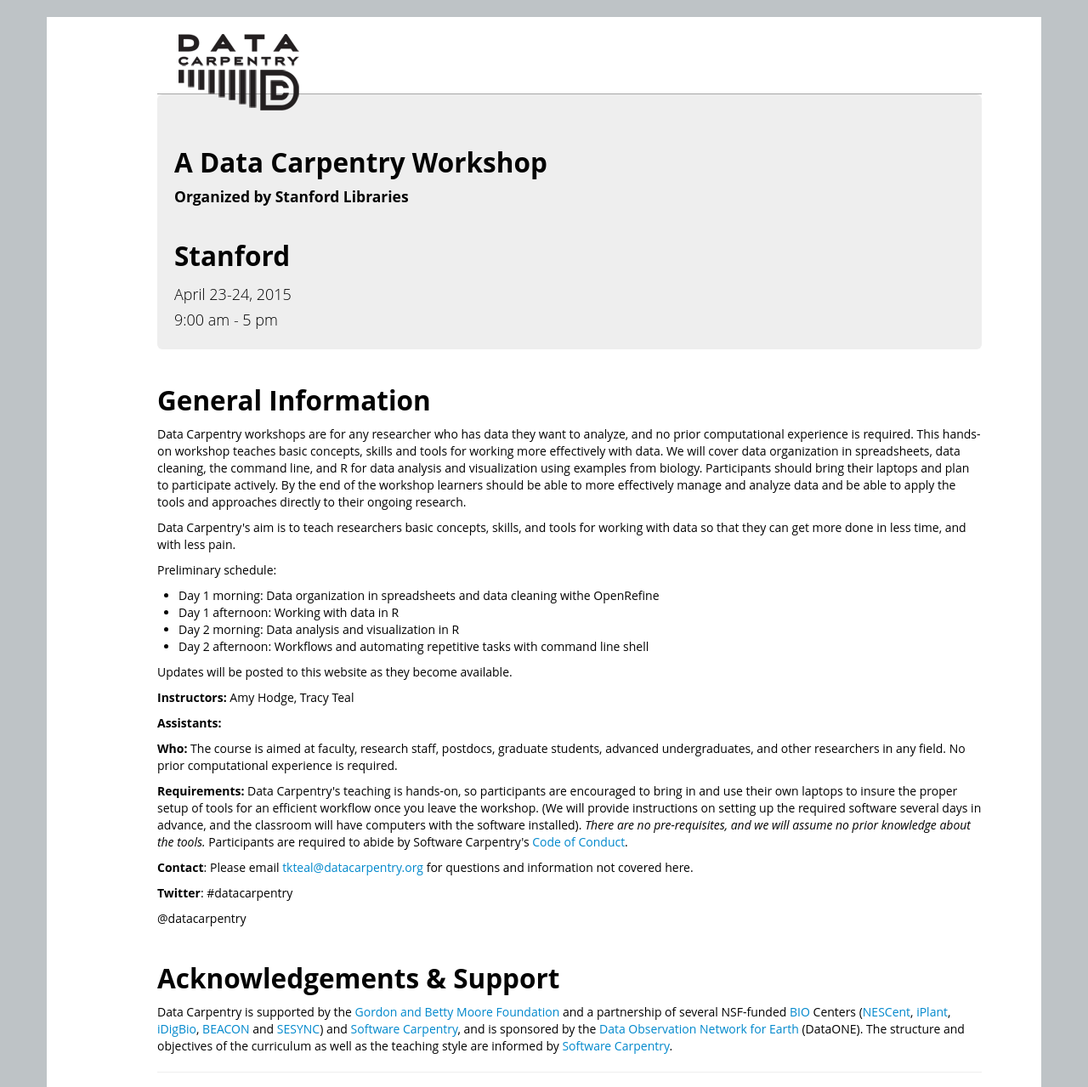
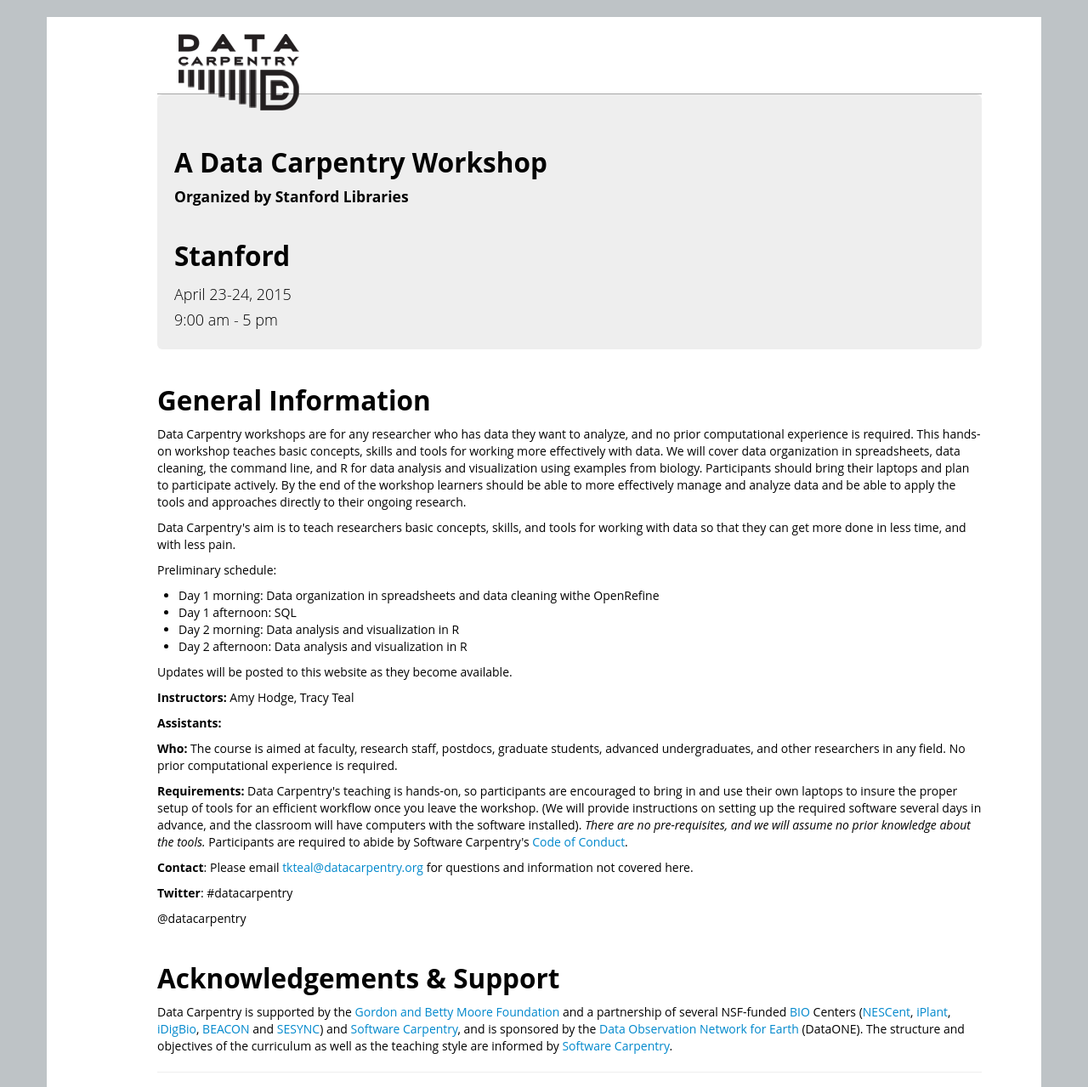
Before and after one commit to datacarpentry/2015-04-23-stanford, a Jekyll site: the page built from index.html, in a window 1280 px wide, cut to the strip 0-1279 px from the top of the page. Shown: the whole strip at 85% size. Built offline with Jekyll 4.4.1, drawn with Linux system fonts in a browser that asks for light colours; nearby versions of some CDN libraries; library files that are not in the unit come from our copies.

Commit message:
updated schedule

```diff
--- a/index.html
+++ b/index.html
@@ -41,9 +41,9 @@
 Preliminary schedule:
 <ul>
 <li>  Day 1 morning: Data organization in spreadsheets and data cleaning withe OpenRefine
-<li>  Day 1 afternoon: Working with data in R
+<li>  Day 1 afternoon: SQL
 <li>  Day 2 morning: Data analysis and visualization in R
-<li>  Day 2 afternoon: Workflows and automating repetitive tasks with command line shell
+<li>  Day 2 afternoon: Data analysis and visualization in R
 </ul>
 
 
```
